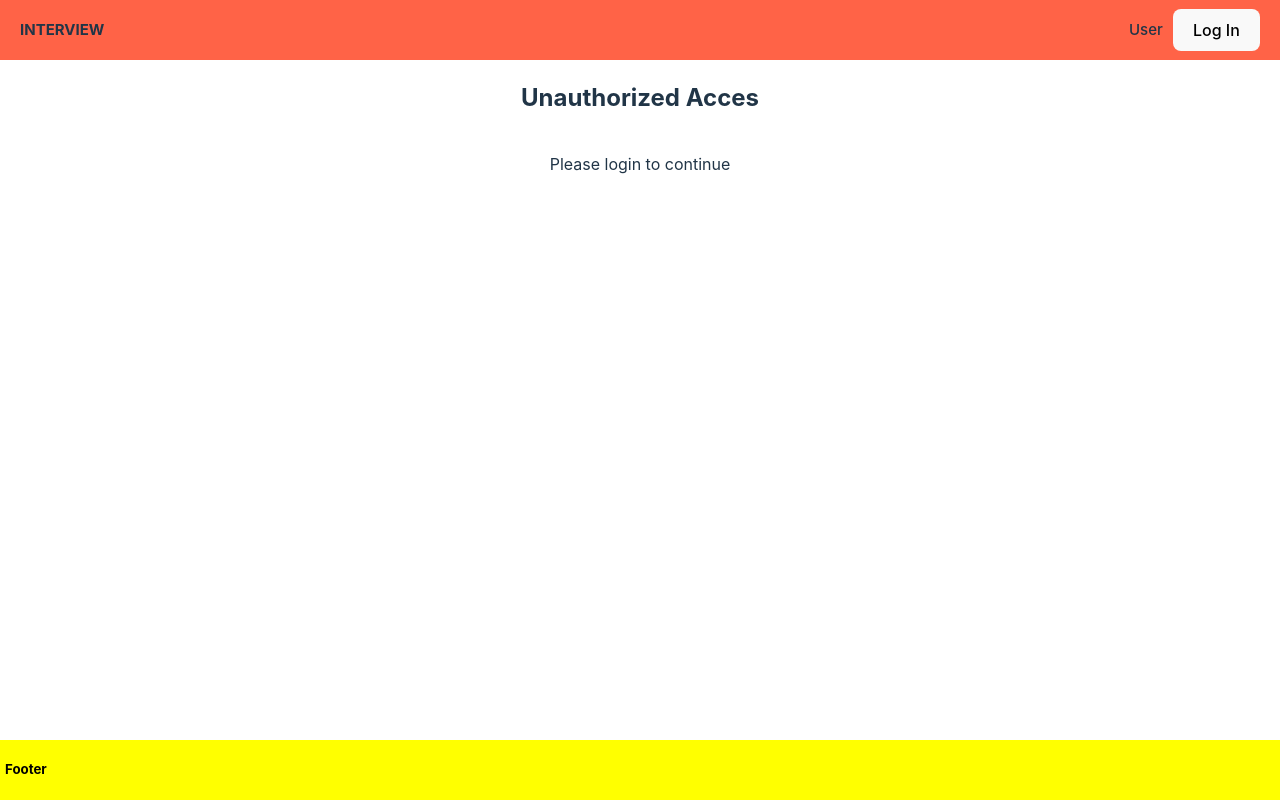
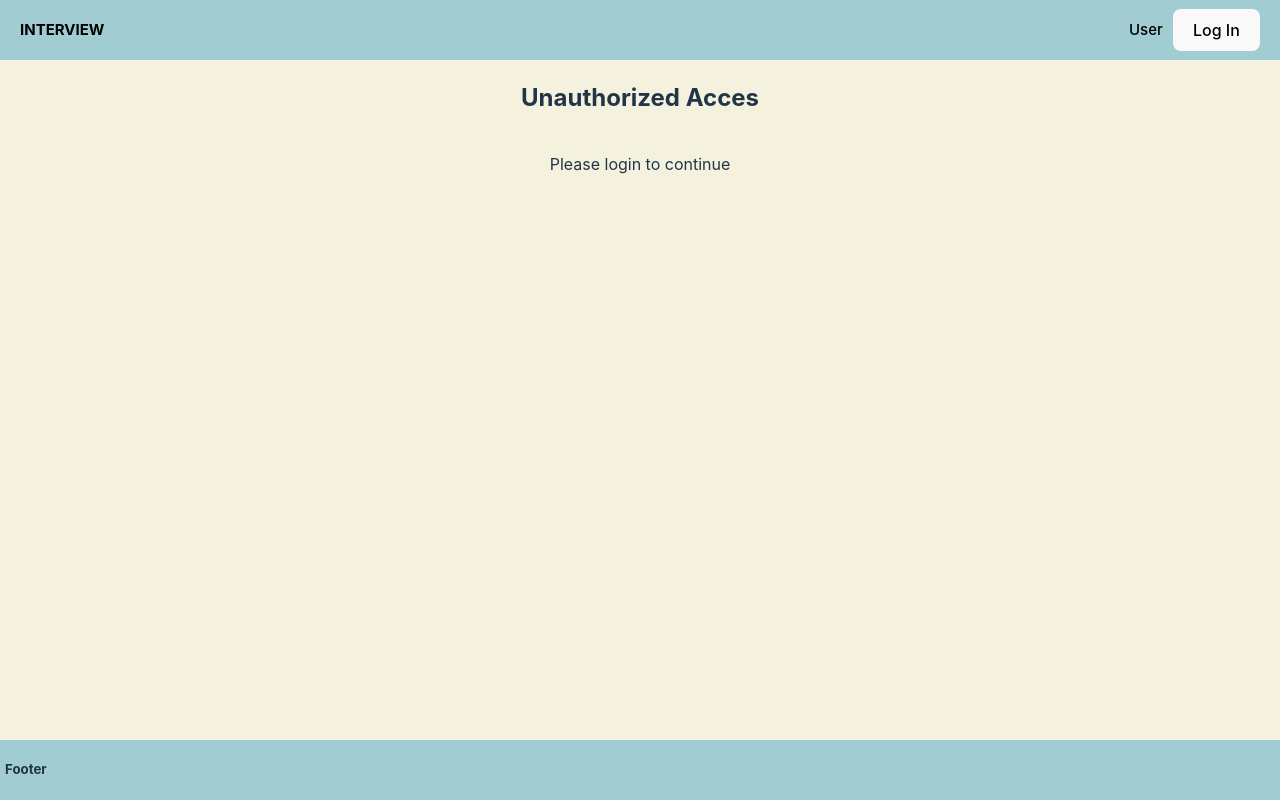
Before and after one commit to mohamedariff/zurich, a React (Vite) app: page /user in a window 1280 px wide. Built offline with nearby package versions, Linux system fonts and the light colour scheme.

Commit message:
improve ui

```diff
--- a/src/components/Footer.jsx
+++ b/src/components/Footer.jsx
@@ -4,11 +4,10 @@ function Footer() {
       style={{
         height: 50,
         padding: 5,
-        color: "black",
         display: "flex",
         marginTop: "auto",
         alignItems: "center",
-        background: "yellow",
+        background: "#A1CCD1",
       }}
     >
       <h5>Footer</h5>
--- a/src/components/Header.jsx
+++ b/src/components/Header.jsx
@@ -22,8 +22,8 @@ function Header() {
         height: 50,
         display: "flex",
         padding: "5px 20px",
-        background: "tomato",
         alignItems: "center",
+        background: "#A1CCD1",
         flexDirection: "row",
         justifyContent: "space-between",
       }}
@@ -34,7 +34,6 @@ function Header() {
           margin: 0,
           fontSize: 15,
           fontWeight: 700,
-          color: "#213547",
           textTransform: "uppercase",
         }}
       >
@@ -49,10 +48,7 @@ function Header() {
           flexDirection: "row",
         }}
       >
-        <Link
-          to={"/user"}
-          style={{ margin: 0, fontSize: 15, color: "#213547" }}
-        >
+        <Link to={"/user"} style={{ margin: 0, fontSize: 15 }}>
           User
         </Link>
         {isAuthenticated && <Avatar width={35} height={35} {...user} />}
--- a/src/components/Layout.jsx
+++ b/src/components/Layout.jsx
@@ -3,7 +3,14 @@ import Header from "./Header";
 
 function Layout({ children }) {
   return (
-    <div style={{ display: "flex", flexDirection: "column", height: "100vh" }}>
+    <div
+      style={{
+        height: "100vh",
+        display: "flex",
+        flexDirection: "column",
+        backgroundColor: "#F4F2DE",
+      }}
+    >
       <Header />
       <div
         style={{
--- a/src/index.css
+++ b/src/index.css
@@ -4,7 +4,7 @@
   font-weight: 400;
 
   color-scheme: light dark;
-  color: rgba(255, 255, 255, 0.87);
+  color: rgba(0, 0, 0, 0.87);
   background-color: #242424;
 
   font-synthesis: none;
@@ -15,8 +15,8 @@
 }
 
 a {
+  color: black;
   font-weight: 500;
-  color: #646cff;
   text-decoration: inherit;
 }
 a:hover {
--- a/src/redux/store.js
+++ b/src/redux/store.js
@@ -8,8 +8,8 @@ export default configureStore({
     counter: counterReducer,
     user: userReducer,
   },
-  // middleware: (getDefaultMiddleware) =>
-  //   getDefaultMiddleware({
-  //     serializableCheck: false,
-  //   }),
+  middleware: (getDefaultMiddleware) =>
+    getDefaultMiddleware({
+      serializableCheck: false,
+    }),
 });
```
